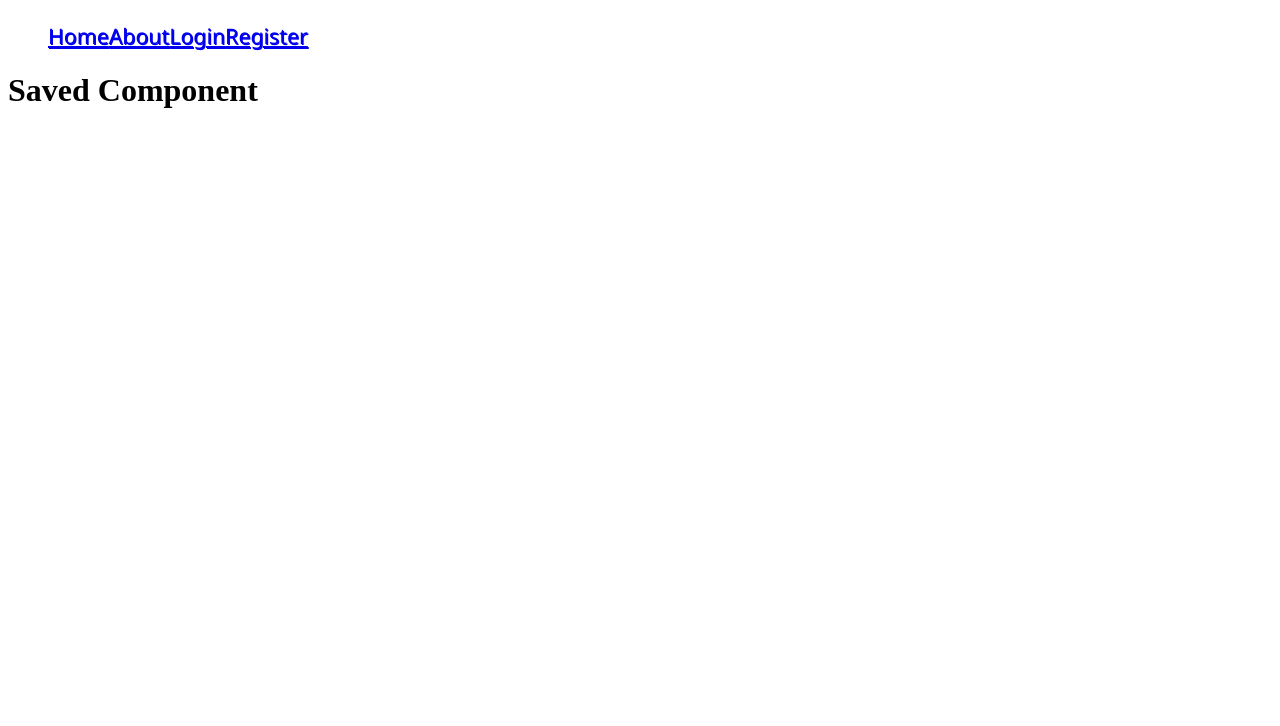
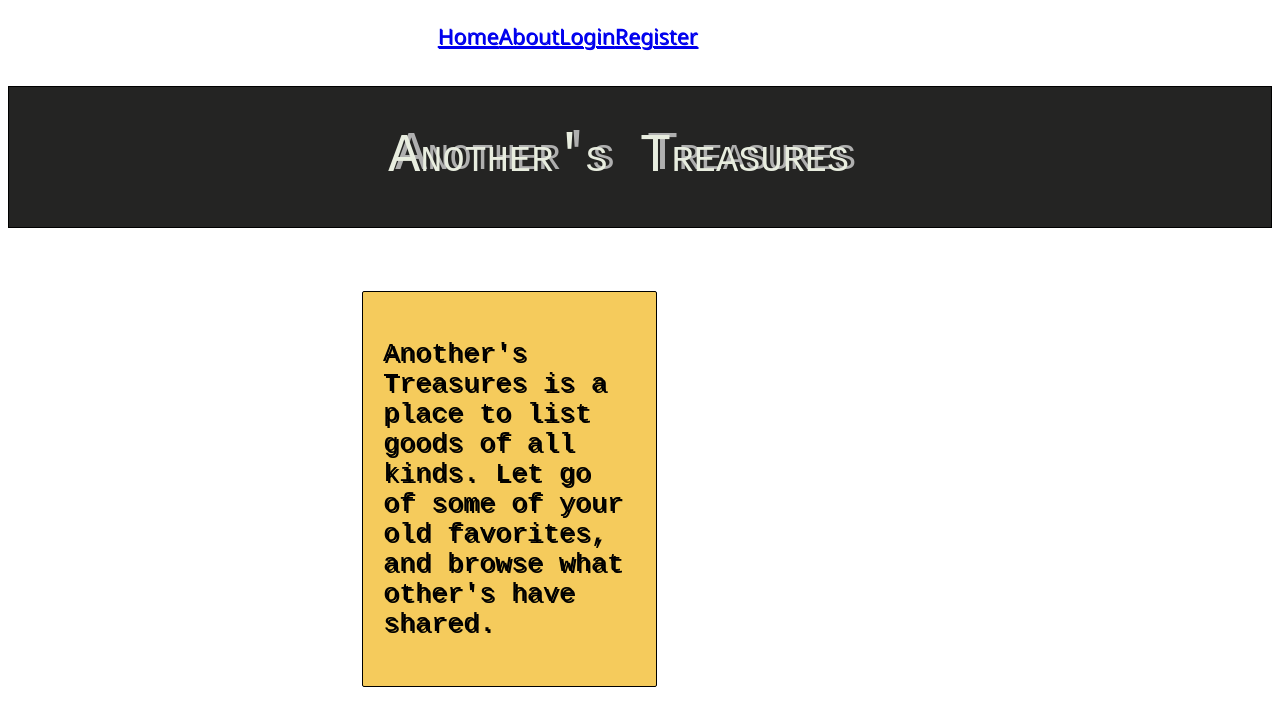
Before and after one commit to ashjamesd/phase-4-project-new, a React (Create React App) app: page /saved in a window 1280 px wide. Shown: the top 726 px of the page. Built offline with nearby package versions, Linux system fonts and the light colour scheme.

Commit message:
more attempts more failures

```diff
--- a/src/App.css
+++ b/src/App.css
@@ -8,11 +8,32 @@
     width: 50%;
     /* background-color: rgba(44, 230, 255, 0.87); */
     font-size: 16pt;
-    font-family:'Segoe UI', Tahoma, Geneva, Verdana, sans-serif
+    font-family:'Segoe UI', Tahoma, Geneva, Verdana, sans-serif;
+    padding-left: 34%;
   }
 
   .productImage{
     width: 25%;
+  }
+
+  .aboutHeader{
+    font-family: monospace;
+  }
+
+  .aboutText{
+    background-color: rgb(245, 203, 92);
+    font-size: 20pt;
+    width: 20%;
+    font-family: monospace;
+    border-style: solid;
+    padding: 20px;
+    border-width: 1px;
+    border-radius: 2px;
+    text-shadow: 2px 2px;
+    font-weight: 20;
+    margin-left: 28%;
+    margin-top: 5%;
+
   }
 
   .homeComponent{
@@ -75,7 +96,7 @@
 
 
     vertical-align:top;
-    width: 49%;
+    width: 45%;
   }
 
   .cart{
@@ -84,7 +105,7 @@
   .welcomeTitle{
     background-color: #242423;
     color:#E8EDDF;
-    text-shadow: 7px -3px #e8eddfe8;
+    text-shadow: 7px -2px #bdbdbde8;
     text-decoration:double;
     border-style: solid;
     border-width: 1px;
@@ -96,6 +117,7 @@
     font-size: 40pt;
     font-stretch:ultra-expanded;
     padding: 40px;
+    padding-left: 30%;
   }
 
   .newProductForm{
--- a/src/components/Cart.js
+++ b/src/components/Cart.js
@@ -7,8 +7,8 @@ const Cart = ({ cartItems }) => {
       {cartItems && cartItems.map(item => (
         <div key={item.id}>
           <h3>{item.name}</h3>
-          <p>{item.price}</p>
-          <button className='removeItem'>Remove from cart</button>
+          <p>${item.price}</p>
+          {/* <button className='removeItem'>Remove from cart</button> */}
         </div>
       ))}
     </div>
--- a/src/components/Home.js
+++ b/src/components/Home.js
@@ -46,7 +46,7 @@ const Home = () => {
 
   return (
     <div className='homeComponent'>
-      <h1 className='welcomeTitle'>Welcome To Another's Treasures</h1>
+      <h1 className='welcomeTitle'>Another's Treasures</h1>
         <div className='parent'>
           <div className='child'>
             <input className='searchBar' type="text" placeholder="Search items..." value={searchTerm} onChange={handleSearchInputChange} />
--- a/src/components/Saved.js
+++ b/src/components/Saved.js
@@ -3,7 +3,13 @@ import React from 'react';
 const Saved = () => {
   return (
     <div>
-      <h1>Saved Component</h1>
+      <div className='aboutHeader'>
+        <h1 className='welcomeTitle'>Another's Treasures</h1>
+      </div>
+
+      <div className='aboutText'>
+      <p>Another's Treasures is a place to list goods of all kinds. Let go of some of your old favorites, and browse what other's have shared.</p>
+      </div>
     </div>
   );
 };
```
Also changed, not shown: src/components/Filter.js (added, +29 -0 lines).
